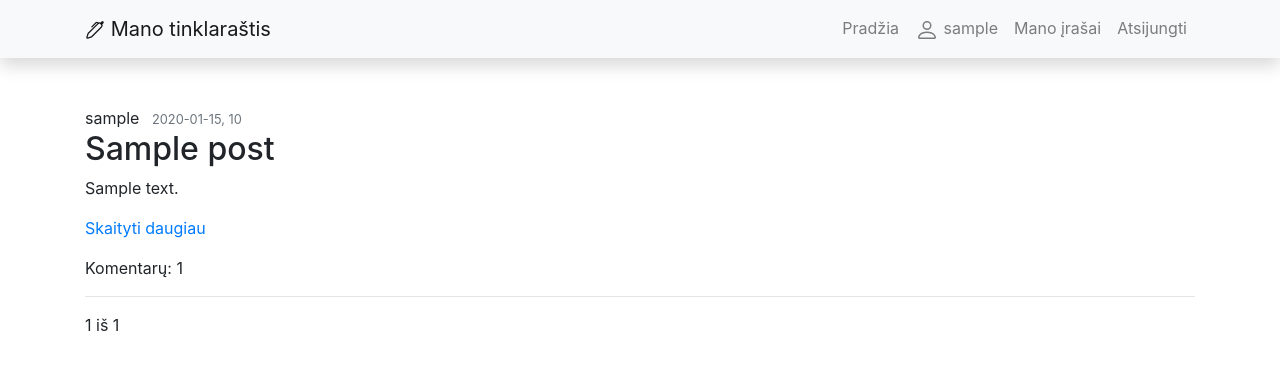
After one commit to DonatasNoreika/tinklarastis_2023_09, a Django app: page /userposts/ in a window 1280 px wide. The commit adds this page. Shown: the top 370 px of the page. Run offline with Django 4.2, Linux system fonts and the light colour scheme; a user stored in the database is signed in; tables that the repository leaves empty hold one stand-in row (values such as "Sample post"); some libraries are stand-ins or nearby versions.

Commit message:
+Sukurti puslapį, kuriame rodomi tik prisijungusio vartotojo įrašai

```diff
--- a/mysite/blog/templates/base.html
+++ b/mysite/blog/templates/base.html
@@ -46,6 +46,10 @@
                               clip-rule="evenodd"/>
                     </svg>
                     {{ user.get_username }}</a></li>
+
+                <li class="nav-item">
+                    <a class="nav-link" href="{% url 'userposts' %}">Mano įrašai</a>
+                </li>
                 <li class="nav-item">
                     <a class="nav-link" href="{% url 'logout' %}">Atsijungti</a>
                 </li>
--- a/mysite/blog/templates/registration/login.html
+++ b/mysite/blog/templates/registration/login.html
@@ -9,9 +9,7 @@
   {% endif %}
 
   {% if next %}
-    {% if user.is_authenticated %}
       <p>Neturite prieigos prie šios informacijos. Turite prisijungti.</p>
-    {% endif %}
   {% endif %}
 
   <form method="post" action="{% url 'login' %}">
--- /dev/null
+++ b/mysite/blog/templates/userposts.html
@@ -0,0 +1,39 @@
+{% extends "base.html" %}
+
+{% block "title" %}Mano tinklaraštis: Vartotojo straipsniai{% endblock %}
+
+{% block "content" %}
+
+{% for post in posts %}
+<article class="media content-section">
+    <div class="media-body">
+        <div class="article-metadata">
+            <a class="mr-2">{{ post.user }}</a>
+            <small class="text-muted">{{ post.created|date:"Y-m-d, f" }}</small>
+            <h2><a class="article-title">{{ post.title }}</a></h2>
+            <p class="article-content">{{ post.content|truncatewords:"30"|safe}}</p>
+            <p class="card-text"><a href="{{ post.pk }}">Skaityti daugiau</a></p>
+            <a>Komentarų: {{ post.num_comments }}</a>
+        </div>
+        <hr>
+    </div>
+</article>
+{% endfor %}
+<div class="pagination">
+    <span class="step-links">
+        {% if page_obj.has_previous %}
+            <a href="?page=1">&laquo; pirmas</a>
+            <a href="?page={{ page_obj.previous_page_number }}">atgal</a>
+        {% endif %}
+
+        <span class="current">
+            {{ page_obj.number }} iš {{ page_obj.paginator.num_pages }}
+        </span>
+
+        {% if page_obj.has_next %}
+            <a href="?page={{ page_obj.next_page_number }}">pirmyn</a>
+            <a href="?page={{ page_obj.paginator.num_pages }}">paskutinis &raquo;</a>
+        {% endif %}
+    </span>
+</div>
+{% endblock %}
--- a/mysite/blog/urls.py
+++ b/mysite/blog/urls.py
@@ -5,5 +5,6 @@ from . import views
 urlpatterns = [
     path('', views.PostListView.as_view(), name="posts"),
     path('<int:pk>', views.PostDetailView.as_view(), name='post'),
+    path('userposts/', views.UserPostListView.as_view(), name='userposts'),
     path('register/', views.register, name='register'),
 ]
--- a/mysite/blog/views.py
+++ b/mysite/blog/views.py
@@ -6,6 +6,7 @@ from .forms import CommentForm
 from django.views.decorators.csrf import csrf_protect
 from django.contrib.auth.forms import User
 from django.contrib import messages
+from django.contrib.auth.mixins import LoginRequiredMixin
 
 # Create your views here.
 class PostListView(generic.ListView):
@@ -13,6 +14,15 @@ class PostListView(generic.ListView):
     context_object_name = "posts"
     template_name = "posts.html"
     paginate_by = 5
+
+class UserPostListView(LoginRequiredMixin, generic.ListView):
+    model = Post
+    context_object_name = "posts"
+    template_name = "userposts.html"
+    paginate_by = 5
+
+    def get_queryset(self):
+        return Post.objects.filter(user=self.request.user)
 
 
 class PostDetailView(FormMixin, generic.DetailView):
```
